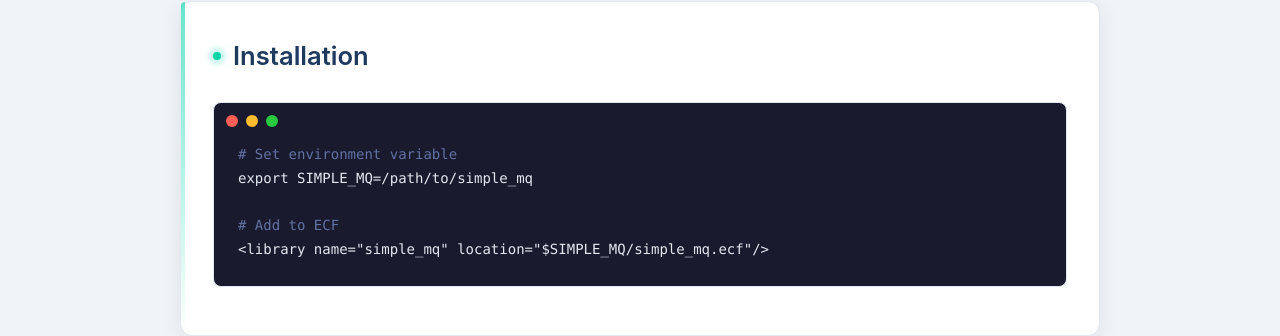
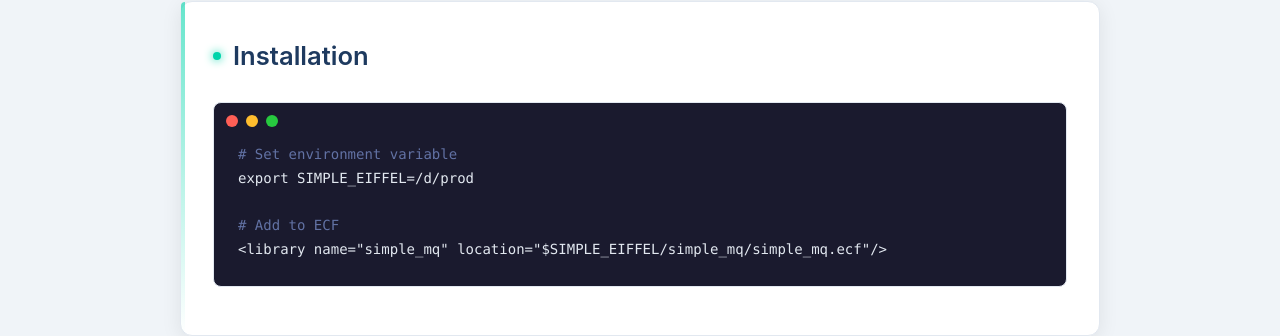
Before and after one commit to simple-eiffel/simple_mq, a website: page docs/index.html in a window 1280 px wide. Shown: the part 1764-2100 px from the top of the page. Drawn offline with Linux system fonts and the light colour scheme.

Commit message:
docs: Update to use SIMPLE_EIFFEL ecosystem env var

```diff
--- a/docs/index.html
+++ b/docs/index.html
@@ -75,10 +75,10 @@
         <section id="installation">
             <h2>Installation</h2>
             <pre><code><span class="comment"># Set environment variable</span>
-export SIMPLE_MQ=/path/to/simple_mq
+export SIMPLE_EIFFEL=/d/prod
 
 <span class="comment"># Add to ECF</span>
-&lt;library name="simple_mq" location="$SIMPLE_MQ/simple_mq.ecf"/&gt;</code></pre>
+&lt;library name="simple_mq" location="$SIMPLE_EIFFEL/simple_mq/simple_mq.ecf"/&gt;</code></pre>
         </section>
     </main>
 
```
Also changed, not shown: README.md.
